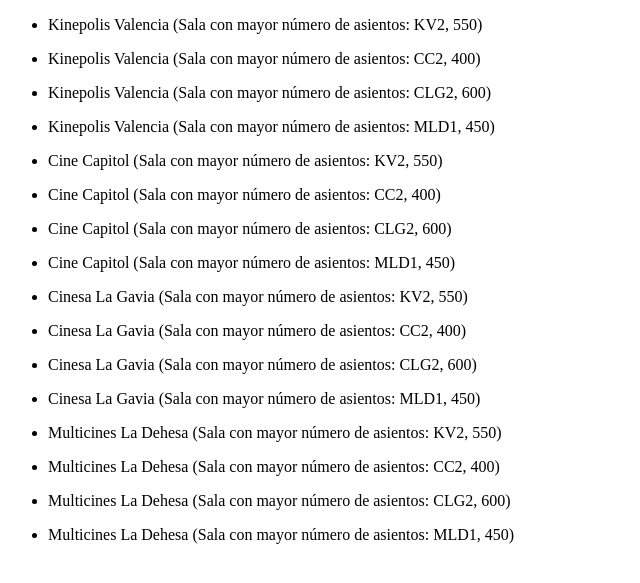
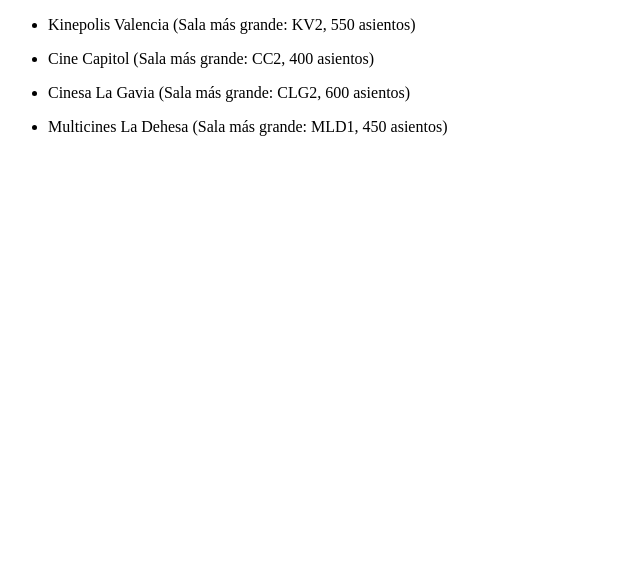
Before and after one commit to AsierBujedo/IW-Colaborativo, a Django app: page /myapp/ in a window 1280 px wide. Shown: the top 583 px of the page, without its empty margins (0-640 px from the left). Run offline with Django 4.2, Linux system fonts and the light colour scheme; data comes from the database, SQL or seed files in the repository.

Commit message:
Final commit [E2]
Versión para la entrega [E2] Proyecto web colaborativo - Django (funcionalidades básicas) finalizada.

```diff
--- a/mysite/myapp/admin.py
+++ b/mysite/myapp/admin.py
@@ -1,10 +1,8 @@
 from django.contrib import admin
 from .models import Cine, Sala, Director, Pelicula, Actor
 
-# Register your models here.
-
 admin.site.register(Cine)
+admin.site.register(Director)
+admin.site.register(Actor)
 admin.site.register(Sala)
-admin.site.register(Director)
 admin.site.register(Pelicula)
-admin.site.register(Actor)
--- a/mysite/myapp/apps.py
+++ b/mysite/myapp/apps.py
@@ -1,5 +1,4 @@
 from django.apps import AppConfig
-
 
 class MyappConfig(AppConfig):
     default_auto_field = 'django.db.models.BigAutoField'
--- a/mysite/myapp/templates/actor.html
+++ b/mysite/myapp/templates/actor.html
@@ -7,6 +7,6 @@
 </head>
 
 <body>
-    <p><strong>ID:</strong> {{ actor.id }}<strong>Nombre:</strong> {{ actor.nombre }}<strong>Fecha de nacimiento:</strong> {{ actor.fecha_nto }}</p>
+    <p><strong>ID:</strong> {{ actor.id }}&nbsp&nbsp<strong>Nombre:</strong> {{ actor.nombre }}&nbsp&nbsp<strong>Fecha de nacimiento:</strong> {{ actor.fecha_nto }}</p>
 </body>
 </html>
--- a/mysite/myapp/templates/cine.html
+++ b/mysite/myapp/templates/cine.html
@@ -3,11 +3,11 @@
 
 <head>
     <meta http-equiv="Content-Type" content="text/html; charset=utf-8">
-    <title>DeustoCines | Cine {{ cine.id }}</title>
+    <title>DeustoCines | {{ cine.nombre }}</title>
 </head>
 
 <body>
-    <p><strong>ID:</strong> {{ cine.id }}<strong>Nombre:</strong> {{ cine.nombre }}<strong>Dirección:</strong> {{ cine.direccion }}<strong>Teléfono:</strong> {{ cine.telefono }}<strong>Número de salas:</strong> {{ cine.num_salas }}</p>
+    <p><strong>ID:</strong> {{ cine.id }}&nbsp&nbsp<strong>Nombre:</strong> {{ cine.nombre }}&nbsp&nbsp<strong>Dirección:</strong> {{ cine.direccion }}&nbsp&nbsp<strong>Teléfono:</strong> {{ cine.telefono }}&nbsp&nbsp<strong>Número de salas:</strong> {{ cine.num_salas }}</p>
     <h3>Salas:</h3>
     <ul>
         {% for sala in salas %}
--- a/mysite/myapp/templates/cines.html
+++ b/mysite/myapp/templates/cines.html
@@ -9,9 +9,9 @@
 <body>
     <h2>Lista completa de cines:</h2>
     <ul>
-        {% for cine in cines %}
+        {% for tupla in lista %}
             <li>
-                <a href="/myapp/cines/{{ cine.id }}">{{ cine.nombre }}</a>
+                <p><a href="/myapp/cines/{{ tupla.0.id }}">{{ tupla.0.nombre }}</a>&nbsp&nbspEn cartelera: {{tupla.1.titulo}}</p>
             </li>
         {% endfor %}
     </ul>
--- a/mysite/myapp/templates/director.html
+++ b/mysite/myapp/templates/director.html
@@ -7,6 +7,6 @@
 </head>
 
 <body>
-    <p><strong>ID:</strong> {{ director.id }}<strong>Nombre:</strong> {{ director.nombre }}<strong>Fecha de nacimiento:</strong> {{ director.fecha_nto }}</p>
+    <p><strong>ID:</strong> {{ director.id }}&nbsp&nbsp<strong>Nombre:</strong> {{ director.nombre }}&nbsp&nbsp<strong>Fecha de nacimiento:</strong> {{ director.fecha_nto }}</p>
 </body>
 </html>
--- a/mysite/myapp/templates/index.html
+++ b/mysite/myapp/templates/index.html
@@ -8,27 +8,11 @@
 
 <body>
     <ul>
-        <!--<li>
-             <p>{{ cine_1.nombre }} (Sala con mayor número de asientos: {{sala_num_max_asientos_in_cine_1.cod_sala}}, {{sala_num_max_asientos_in_cine_1.num_asientos}})</p>
-        </li>
-        <li>
-            <p>{{ cine_2.nombre }} (Sala con mayor número de asientos: {{sala_num_max_asientos_in_cine_2.cod_sala}}, {{sala_num_max_asientos_in_cine_2.num_asientos}})</p>
-        </li>
-        <li>
-            <p>{{ cine_3.nombre }} (Sala con mayor número de asientos: {{sala_num_max_asientos_in_cine_3.cod_sala}}, {{sala_num_max_asientos_in_cine_3.num_asientos}})</p>
-        </li>
-        <li>
-            <p>{{ cine_4.nombre }} (Sala con mayor número de asientos: {{sala_num_max_asientos_in_cine_4.cod_sala}}, {{sala_num_max_asientos_in_cine_4.num_asientos}})</p>
-        </li>-->
-
-        {% for cine in cines %}
-            {% for sala in salas %}
-                <li>
-                    <p>{{ cine.nombre }} (Sala con mayor número de asientos: {{sala.cod_sala}}, {{sala.num_asientos}})</p>
-                </li>
-            {% endfor %}
+        {% for tupla in lista %}
+            <li>
+                 <p>{{ tupla.0.nombre }} (Sala más grande: {{tupla.1.0.cod_sala}}, {{tupla.1.0.num_asientos}} asientos)</p>
+            </li>
         {% endfor %}
     </ul>
-
 </body>
 </html>
--- a/mysite/myapp/templates/pelicula.html
+++ b/mysite/myapp/templates/pelicula.html
@@ -3,11 +3,11 @@
 
 <head>
     <meta http-equiv="Content-Type" content="text/html; charset=utf-8">
-    <title>DeustoCines | Pelicula {{ pelicula.id }}</title>
+    <title>DeustoCines | {{ pelicula.titulo }}</title>
 </head>
 
 <body>
-    <p><strong>ID:</strong> {{ pelicula.id }}<strong>Título:</strong> {{ pelicula.titulo }}<strong>Fecha de estreno:</strong> {{ pelicula.fecha_estreno }}<strong>Longitud en minutos:</strong> {{ pelicula.longitud_mins }}<strong>Director:</strong> <a href="/myapp/directores/{{ pelicula.id_director.id }}">{{ pelicula.id_director.nombre }}</a></p>
+    <p><strong>ID:</strong> {{ pelicula.id }}&nbsp&nbsp<strong>Título:</strong> {{ pelicula.titulo }}&nbsp&nbsp<strong>Fecha de estreno:</strong> {{ pelicula.fecha_estreno }}&nbsp&nbsp<strong>Longitud en minutos:</strong> {{ pelicula.longitud_mins }}&nbsp&nbsp<strong>Director:</strong> <a href="/myapp/directores/{{ pelicula.id_director.id }}">{{ pelicula.id_director.nombre }}</a></p>
     <h3>Actores que participan:</h3>
     <ul>
         {% for actor in actores_in_pelicula %}
--- a/mysite/myapp/templates/sala.html
+++ b/mysite/myapp/templates/sala.html
@@ -3,11 +3,11 @@
 
 <head>
     <meta http-equiv="Content-Type" content="text/html; charset=utf-8">
-    <title>DeustoCines | Sala {{ sala.id }}</title>
+    <title>DeustoCines | {{ sala.cod_sala }} ({{ sala.id_cine.nombre }})</title>
 </head>
 
 <body>
-    <p><strong>ID:</strong> {{ sala.id }}<strong>Número:</strong> {{ sala.cod_sala }}<strong>Número de asientos:</strong> {{ sala.num_asientos }}<strong>Categoría:</strong> {{ sala.categoria }}<strong>ID cine:</strong> {{ sala.id_cine.nombre }}</p>
+    <p><strong>ID:</strong> {{ sala.id }}&nbsp&nbsp<strong>Número:</strong> {{ sala.cod_sala }}&nbsp&nbsp<strong>Número de asientos:</strong> {{ sala.num_asientos }}&nbsp&nbsp<strong>Categoría:</strong> {{ sala.categoria }}&nbsp&nbsp<strong>Cine:</strong> {{ sala.id_cine.nombre }}</p>
     <h3>Películas que se proyectan:</h3>
     <ul>
         {% for pelicula in peliculas_in_sala %}
--- a/mysite/myapp/views.py
+++ b/mysite/myapp/views.py
@@ -4,43 +4,17 @@ from .models import *
 from django.shortcuts import render
 import random
 
-# Create your views here.
-
 def index(request):
     cines = Cine.objects.all()
-    #cine1 = Cine.objects.get(pk = 1)
-    #cine2 = Cine.objects.get(pk = 2)
-    #cine3 = Cine.objects.get(pk = 3)
-    #cine4 = Cine.objects.get(pk = 4)
-    salas = []
-    salas_in_cine1 = Sala.objects.filter(id_cine = cines[0]).order_by('-num_asientos')
-    salas_in_cine2 = Sala.objects.filter(id_cine = cines[1]).order_by('-num_asientos')
-    salas_in_cine3 = Sala.objects.filter(id_cine = cines[2]).order_by('-num_asientos')
-    salas_in_cine4 = Sala.objects.filter(id_cine = cines[3]).order_by('-num_asientos')
-    salas.append(salas_in_cine1[0])
-    salas.append(salas_in_cine2[0])
-    salas.append(salas_in_cine3[0])
-    salas.append(salas_in_cine4[0])
-    #salas_in_cine1 = Sala.objects.filter(id_cine = cine_1).order_by('-num_asientos')
-    #salas_in_cine2 = Sala.objects.filter(id_cine = cine_2).order_by('-num_asientos')
-    #salas_in_cine3 = Sala.objects.filter(id_cine = cine_3).order_by('-num_asientos')
-    #salas_in_cine4 = Sala.objects.filter(id_cine = cine_4).order_by('-num_asientos')
-    #sala_num_max_asientos_in_cine1 = salas_in_cine_1[0]
-    #sala_num_max_asientos_in_cine2 = salas_in_cine_2[0]
-    #sala_num_max_asientos_in_cine3 = salas_in_cine_3[0]
-    #sala_num_max_asientos_in_cine4 = salas_in_cine_4[0]
+
+    lista = []
+    for cine in cines:
+        salas_in_cine = Sala.objects.filter(id_cine = cine).order_by('-num_asientos')
+        tupla = (cine, salas_in_cine)
+        lista.append(tupla)
 
     context = {
-        'cines': cines,
-        'salas': salas
-        #'cine1': cine_1,
-        #'cine2': cine_2,
-        #'cine3': cine_3,
-        #'cine4': cine_4,
-        #'sala_num_max_asientos_in_cine1': sala_num_max_asientos_in_cine1,
-        #'sala_num_max_asientos_in_cine2': sala_num_max_asientos_in_cine2,
-        #'sala_num_max_asientos_in_cine3': sala_num_max_asientos_in_cine3,
-        #'sala_num_max_asientos_in_cine4': sala_num_max_asientos_in_cine4
+        'lista': lista
     }
 
     return render(request, 'index.html', context)
@@ -48,8 +22,16 @@ def index(request):
 def cines(request):
     cines = Cine.objects.all()
 
+    lista = []
+    for cine in cines:
+        salas_in_cine = Sala.objects.filter(id_cine = cine)
+        peliculas_in_salas_in_cine = Pelicula.objects.filter(salas__in = salas_in_cine)
+        i = random.randint(0, len(peliculas_in_salas_in_cine) - 1)
+        tupla = (cine, peliculas_in_salas_in_cine[i])
+        lista.append(tupla)
+
     context = {
-        'cines': cines,
+        'lista': lista,
     }
 
     return render(request, 'cines.html', context)
@@ -76,7 +58,6 @@ def salas(request):
 
 def sala(request, id_sala):
     sala = Sala.objects.get(pk=id_sala)
-    #peliculas = Pelicula.objects.filter(id_sala = id_sala)
     peliculas_in_sala = Pelicula.objects.filter(salas__in = [id_sala])
 
     context = {
@@ -98,7 +79,6 @@ def peliculas(request):
 def pelicula(request, id_pelicula):
     pelicula = Pelicula.objects.get(pk = id_pelicula)
     actores_in_pelicula = Actor.objects.filter(pelicula__in = [id_pelicula])
-    #cine_contains_sala_projects_pelicula = Cine.objects.get(pk = Sala.objects.get(pk = Pelicula.objects.get(pk = id_pelicula).id_sala.id).id_cine.id)
     salas_in_pelicula = Sala.objects.filter(pelicula__in = [id_pelicula])
 
     cines = []
@@ -110,7 +90,6 @@ def pelicula(request, id_pelicula):
     context = {
         'pelicula': pelicula,
         'actores_in_pelicula': actores_in_pelicula,
-        #'cine_contains_sala_projects_pelicula': cine_contains_sala_projects_pelicula
         'cines': cines
     }
 
```
Also changed, not shown: mysite/myapp/models.py (+0 -7 lines).
